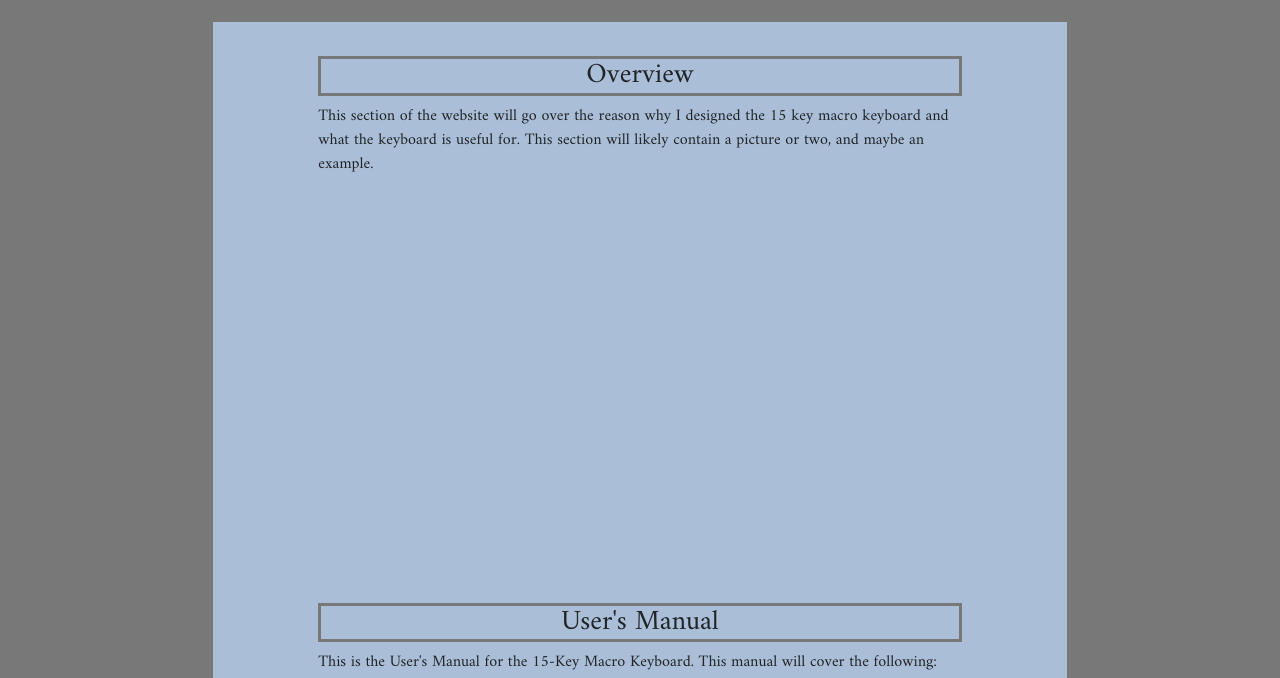
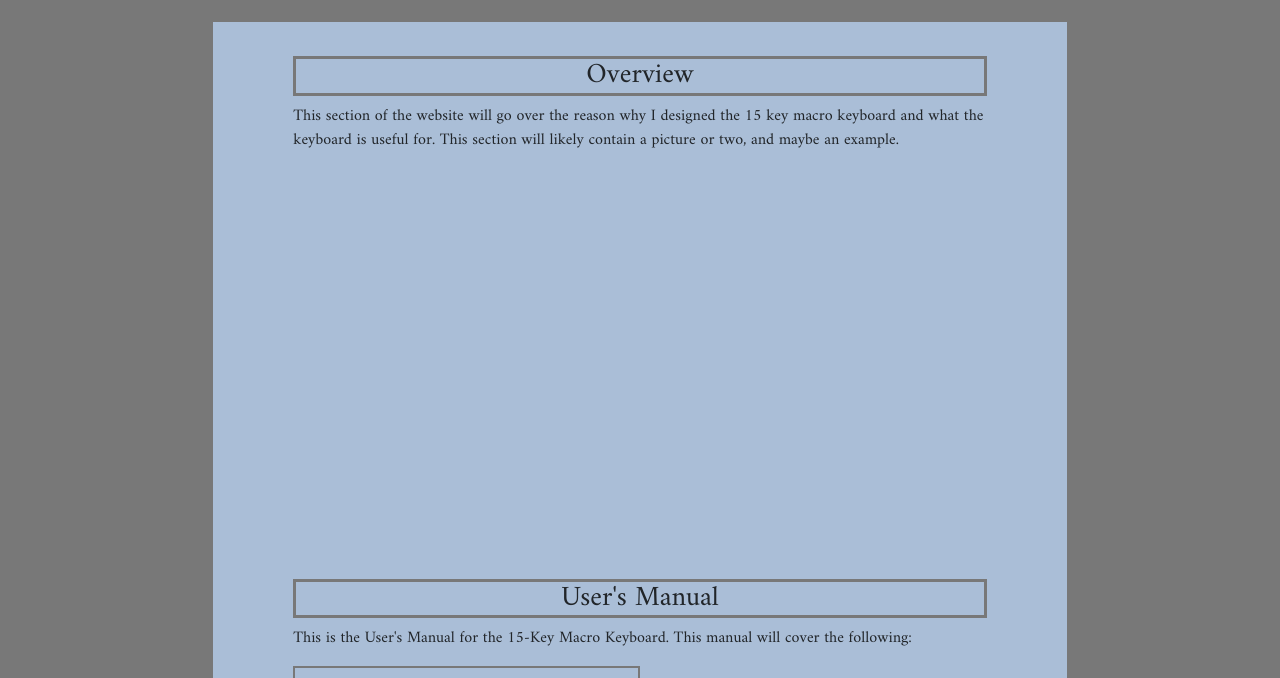
Before and after one commit to kr0n037/Keyboard-Website, a plain HTML site: page index.html in a window 1280 px wide. Shown: the part 83-761 px from the top of the page. Drawn offline with nearby package versions, Linux system fonts and the light colour scheme.

Commit message:
Adjusted Margins

```diff
--- a/css/style.css
+++ b/css/style.css
@@ -99,8 +99,8 @@ h3{
 }
 
 .website-section{
-    margin-right: 75px;
-    margin-left: 75px;
+    margin-right: 50px;
+    margin-left: 50px;
     padding-top: 75px;
 }
 
```
